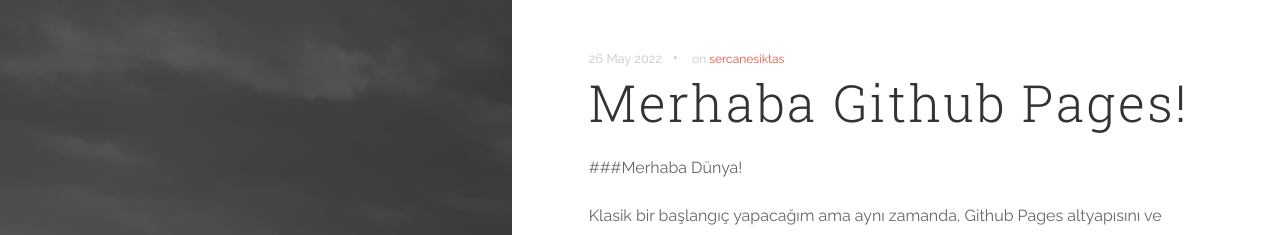
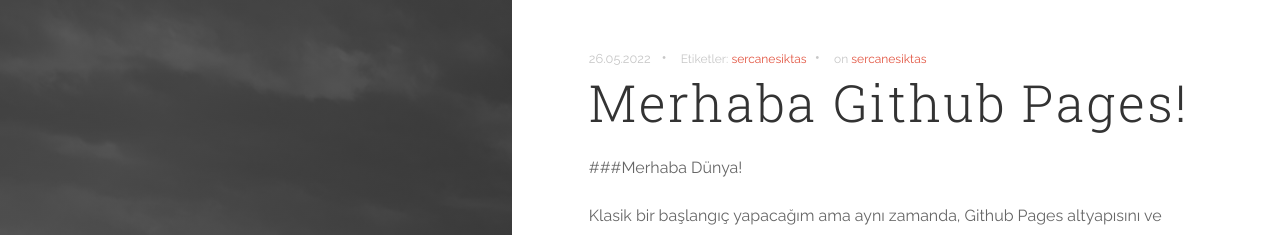
Before and after one commit to sercanesiktas/sercanesiktas.github.io, a Jekyll site: the page built from _posts/2022-05-26-hello-world.markdown, in a window 1280 px wide. Shown: the top 235 px of the page. Built offline with Jekyll 4.4.1, drawn with Linux system fonts in a browser that asks for light colours; comment, search, counter and statistics services are not loaded.

Commit message:
Update post.html

```diff
--- a/_layouts/post.html
+++ b/_layouts/post.html
@@ -4,7 +4,8 @@
 <article class="post-container post-container--single">
   <header class="post-header">
     <div class="post-meta">
-      <time datetime="{{ page.date | date: "%Y-%m-%d %H:%M" }}" class="post-meta__date date">{{ page.date | date: "%-d %b %Y" }}</time>
+     <time datetime="{{ page.date | date: "%d.%m.%Y" }}" class="post-meta__date date">{{ page.date | date: "%d.%m.%Y" }}</time> &#8226; <span class="post-meta__tags">Etiketler: {% for tag in page.tags %}<a href="{{ site.baseurl }}tags/#{{ tag }}">{{ tag }}</a> {% endfor %}</span>
+
       {% if page.tags.size > 0 %}
       &#8226; <span class="post-meta__tags">on {% for tag in page.tags %}<a href="{{ site.baseurl }}/tags/#{{ tag }}">{{ tag }}</a>{% if forloop.last == false %}, {% endif %}{% endfor %}</span>
       {% endif %}
```
